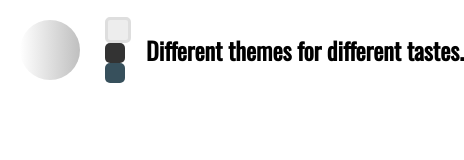
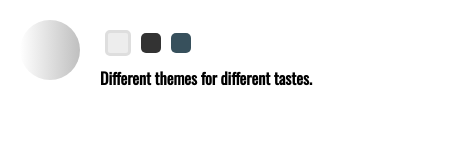
Before and after one commit to OttaviaFeletig/cat-facts, a React (Create React App) app: page / in a window 390 px wide. Both pictures are taken after a click on the element 50 px from the left and 50 px from the top of the page. Shown: the top 160 px of the page, 464 px wide, since content can reach past the window. Built offline with nearby package versions, Linux system fonts and the light colour scheme; no server answers.

Commit message:
header responsive

```diff
--- /dev/null
+++ b/src/components/AnimatedDiv.js
@@ -0,0 +1,26 @@
+import React from "react";
+import { useSpring, animated, config } from "react-spring";
+
+const AnimatedDiv = ({
+  elementStyle,
+  animation,
+  children,
+  className,
+  handleClick,
+  isOpen,
+}) => {
+  return (
+    <animated.div
+      onClick={handleClick}
+      className={className}
+      style={{
+        ...elementStyle,
+        ...animation,
+      }}
+    >
+      {children}
+    </animated.div>
+  );
+};
+
+export default AnimatedDiv;
--- a/src/components/Button.js
+++ b/src/components/Button.js
@@ -1,43 +1,53 @@
-import React, { useContext } from "react";
-import { useSpring, animated } from "react-spring";
-// import { ThemeContext } from "styled-components";
-import { useTheme } from "styled-components";
+// import React, { useContext } from "react";
+// import { useSpring, animated } from "react-spring";
+// // import { ThemeContext } from "styled-components";
+// import { useTheme } from "styled-components";
+// import AnimatedDiv from "./AnimatedDiv";
 
-const BAnim1 = ({ isOpen, onClick, className }) => {
-  const theme = useTheme();
+// // const BAnim1 = ({ isOpen, onClick, className }) => {
+// //   const theme = useTheme();
 
-  console.log("Current theme: ", theme);
-  const styles = useSpring({
-    from: { rotateZ: isOpen ? 0 : 180 },
-    to: { rotateZ: isOpen ? 180 : 0 },
-  });
-  return (
-    <div className={className}>
-      <animated.div
-        onClick={onClick}
-        style={{
-          width: "100%",
-          height: "100%",
-          // zIndex: 100,
-          background: `linear-gradient(to left,${theme.colors.background}, ${theme.colors.cardBgc})`,
-          borderRadius: "50%",
-          ...styles,
-        }}
-        className={className}
-      />
-    </div>
-  );
-};
-const Button = ({ isOpen, toggle, className }) => {
-  return (
-    <>
-      <BAnim1
-        onClick={() => toggle(!isOpen)}
-        isOpen={isOpen}
-        className={className}
-      />
-    </>
-  );
-};
+// //   console.log("Current theme: ", theme);
+// //   const styles = useSpring({
+// //     from: { rotateZ: isOpen ? 0 : 180 },
+// //     to: { rotateZ: isOpen ? 180 : 0 },
+// //   });
+// //   return (
+// //     <div className={className}>
+// //       <animated.div
+// //         onClick={onClick}
+// //         style={{
+// //           width: "100%",
+// //           height: "100%",
+// //           // zIndex: 100,
+// //           background: `linear-gradient(to left,${theme.colors.background}, ${theme.colors.cardBgc})`,
+// //           borderRadius: "50%",
+// //           ...styles,
+// //         }}
+// //         className={className}
+// //       />
+// //     </div>
+// //   );
+// // };
+// const Button = ({ isOpen, handleClick, rotate, className }) => {
+//   // const rotate = useSpring({
+//   //   from: { rotateZ: isOpen ? 0 : 180 },
+//   //   to: { rotateZ: isOpen ? 180 : 0 },
+//   // });
+//   // const openMenu = () => toggle(!isOpen);
+//   console.log("rotate", rotate);
+//   return (
+//     <AnimatedDiv
+//       handleClick={handleClick}
+//       isOpen={isOpen}
+//       className={className}
+//       style={{
+//         width: "100%",
+//         height: "100%",
+//       }}
+//       animation={rotate}
+//     />
+//   );
+// };
 
-export default Button;
+// export default Button;
--- a/src/components/Header.js
+++ b/src/components/Header.js
@@ -1,77 +1,60 @@
-import React, { useEffect, useState } from "react";
+import React, { useState } from "react";
 import { ThemeButton, ThemeContainer } from "../style/themeSwitching.style";
 import { light, dark, blue } from "../style/theme.style";
 import { MenuButton } from "../style/button.style";
-import Container from "./Container";
 import { HeaderMenuContainer } from "../style/header.style";
-import { useSpring, animated, config } from "react-spring";
-import { useTheme } from "styled-components";
+import { useSpring } from "react-spring";
+import AnimatedDiv from "./AnimatedDiv";
+import { fadeInStyles, fadeOutStyles, rotateStyles } from "../style/animations";
+import { H2 } from "../style/text.style";
 
-const Header = ({ selectedTheme, setSelectedTheme }) => {
+const Header = ({ selectedTheme, setSelectedTheme, handleClick }) => {
   const [isOpen, toggle] = useState(false);
-  const theme = useTheme();
 
-  const styles = useSpring({
-    from: { width: isOpen ? "100%" : 0 },
-    to: { width: isOpen ? "100%" : 0 },
-  });
-  const fadeInStyles = useSpring({
-    config: { mass: 1, tension: 70, friction: 15 },
-    from: { opacity: 0 },
-    to: {
-      opacity: 1,
-      // width: isOpen ? "100%" : "0",
-      // marginLeft: 40,
-      // background: `${theme.colors.header}`,
-    },
-  });
-  const fadeOutStyles = useSpring({
-    config: { mass: 1, tension: 70, friction: 15 },
-
-    from: { opacity: 1 },
-    to: {
-      opacity: 0,
-    },
-  });
-
+  const buttonFadeIn = useSpring(fadeInStyles);
+  const buttonFadeOut = useSpring(fadeOutStyles);
+  const rotate = useSpring(rotateStyles(isOpen));
+  const handleToggle = () => {
+    toggle(!isOpen);
+  };
+  // handleClick={handleClick}
+  //     isOpen={isOpen}
+  //     className={className}
+  //     style={{
+  //       width: "100%",
+  //       height: "100%",
+  //     }}
+  //     animation={rotate}
   return (
-    // <>
     <HeaderMenuContainer>
-      <MenuButton isOpen={isOpen} toggle={toggle} />
-      {/* <h1>Cat facts</h1> */}
+      <MenuButton
+        isOpen={isOpen}
+        handleClick={handleToggle}
+        animation={rotate}
+      />
       {isOpen ? (
-        <animated.div
-          style={{
+        <>
+          <AnimatedDiv
+            elementStyle={{
               opacity: 1,
               display: "flex",
               alignItems: "center",
               marginLeft: 25,
-            ...fadeOutStyles,
             }}
+            animation={buttonFadeOut}
           >
             <h1>Cat facts.</h1>
-        </animated.div>
-      ) : (
-        <div style={{ display: "flex", alignItems: "center", marginLeft: 25 }}>
-          <h1>Cat facts.</h1>
-        </div>
-      )}
-      {isOpen && (
-        <>
-          <animated.div
-            style={{
-              // width: "100%",
-              // height: 80,
-              // zIndex: 0,
+          </AnimatedDiv>
+          <AnimatedDiv
+            elementStyle={{
+              width: "100%",
               display: "flex",
               alignItems: "center",
               position: "absolute",
-              // marginLeft: 80,
+              flexWrap: "wrap",
               height: 60,
-              // background: `${theme.colors.header}`,
-              // borderRadius: "5px",
-              ...fadeInStyles,
             }}
+            animation={buttonFadeIn}
           >
             <ThemeContainer>
               <ThemeButton
@@ -87,11 +70,14 @@ const Header = ({ selectedTheme, setSelectedTheme }) => {
                 onClick={() => setSelectedTheme(blue)}
               ></ThemeButton>
             </ThemeContainer>
-            <h2>Different themes for different tastes.</h2>
-          </animated.div>
+            <H2>Different themes for different tastes.</H2>
+          </AnimatedDiv>
         </>
+      ) : (
+        <div style={{ display: "flex", alignItems: "center", marginLeft: 25 }}>
+          <h1>Cat facts.</h1>
+        </div>
       )}
-      {/* </> */}
     </HeaderMenuContainer>
   );
 };
--- /dev/null
+++ b/src/style/animations.js
@@ -0,0 +1,23 @@
+const fadeInStyles = {
+  config: { mass: 1, tension: 70, friction: 25 },
+  from: { opacity: 0 },
+  to: {
+    opacity: 1,
+  },
+};
+const fadeOutStyles = {
+  config: { mass: 1, tension: 70, friction: 25 },
+
+  from: { opacity: 1 },
+  to: {
+    opacity: 0,
+  },
+};
+
+const rotateStyles = (isOpen) => {
+  return {
+    from: { rotateZ: isOpen ? 0 : 180 },
+    to: { rotateZ: isOpen ? 180 : 0 },
+  };
+};
+export { fadeInStyles, fadeOutStyles, rotateStyles };
--- a/src/style/button.style.js
+++ b/src/style/button.style.js
@@ -1,11 +1,14 @@
 import styled from "styled-components";
+import AnimatedDiv from "../components/AnimatedDiv";
 import Button from "../components/Button";
 
-const MenuButton = styled(Button)`
-  background-color: ${({ theme }) => theme.colors.background};
+const MenuButton = styled(AnimatedDiv)`
   width: 60px;
   height: 60px;
   z-index: 100;
+  background: linear-gradient(to left,${({ theme }) =>
+    theme.colors.background}, ${({ theme }) => theme.colors.cardBgc});
+  border-radius: 50%;
   }
 `;
 
--- /dev/null
+++ b/src/style/device.js
@@ -0,0 +1,21 @@
+const size = {
+  mobileS: "320px",
+  mobileM: "375px",
+  mobileL: "425px",
+  mobileXL: "540px",
+  tablet: "768px",
+  laptop: "1024px",
+  laptopL: "1440px",
+  desktop: "2560px",
+};
+export const device = {
+  mobileS: `(min-width: ${size.mobileS})`,
+  mobileM: `(min-width: ${size.mobileM})`,
+  mobileL: `(min-width: ${size.mobileL})`,
+  mobileXL: `(min-width: ${size.mobileXL})`,
+  tablet: `(min-width: ${size.tablet})`,
+  laptop: `(min-width: ${size.laptop})`,
+  laptopL: `(min-width: ${size.laptopL})`,
+  desktop: `(min-width: ${size.desktop})`,
+  desktopL: `(min-width: ${size.desktop})`,
+};
--- /dev/null
+++ b/src/style/text.style.js
@@ -0,0 +1,14 @@
+import styled from "styled-components";
+import { device } from "./device";
+
+export const H2 = styled.h2`
+  font-size: 1em;
+  margin-left: 80px;
+
+  @media ${device.mobileL} {
+    margin: 0px;
+  }
+  @media ${device.mobileXL} {
+    font-size: 1.5em;
+  }
+`;
--- a/src/style/themeSwitching.style.js
+++ b/src/style/themeSwitching.style.js
@@ -1,9 +1,9 @@
 import styled from "styled-components";
 import Container from "../components/Container";
-
+import { device } from "./device";
 export const ThemeContainer = styled(Container)`
   // background-color: ${({ theme }) => theme.colors.header};
-  width: 100%;
+  // width: 100%;
   margin-left: 70px;
   display: flex;
   flex-wrap: wrap;
@@ -11,6 +11,9 @@ export const ThemeContainer = styled(Container)`
   align-items: center;
   padding: 10px;
   border-bottom: 1px solid ${({ theme }) => theme.colors.border};
+  @media ${device.tablet} {
+    width: 15%;
+  }
 `;
 
 export const ThemeButton = styled.button`
```
Lines whose indentation alone changed are shown as unchanged.
